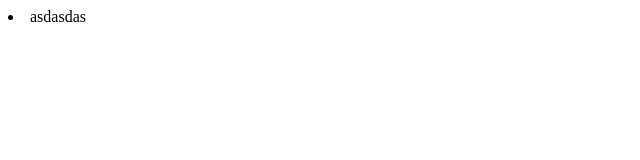
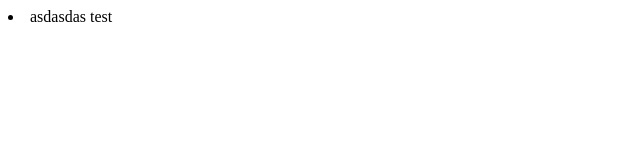
Before and after one commit to KalaiarasanSeetharaman/Vanitham, a plain HTML site: page index.html in a window 1280 px wide. Shown: the full height of the page, 0-640 px from the left. Drawn offline with Linux system fonts and the light colour scheme.

Commit message:
Changes made

```diff
--- a/index.html
+++ b/index.html
@@ -5,7 +5,7 @@
 </head>
 <body>
 <div>
-<li>asdasdas</li>
+<li>asdasdas test</li>
 </div>
 
 </body>
```
